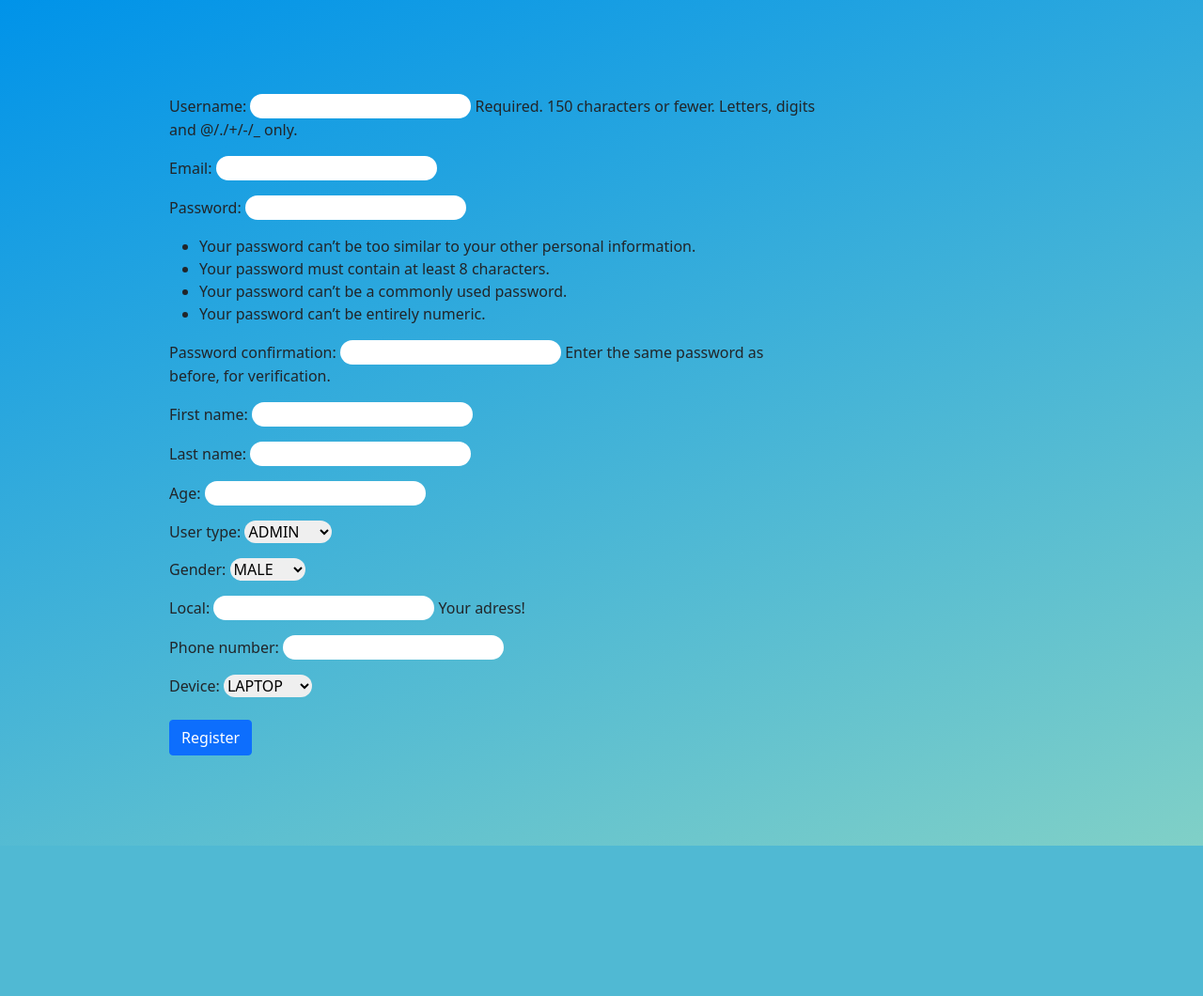
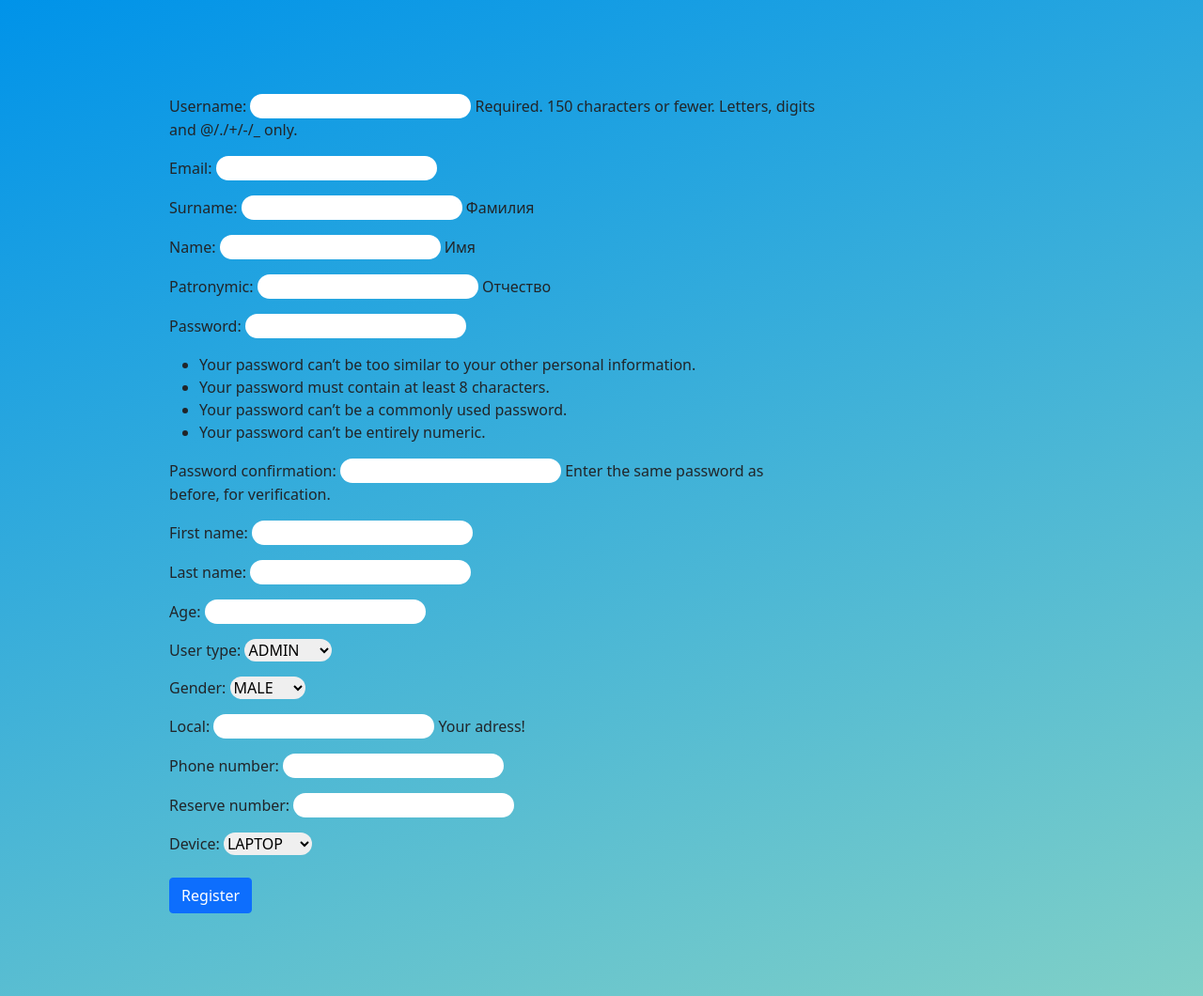
Before and after one commit to Almatov-Nurs/month_3, a Django app: page /register/ in a window 1280 px wide. Shown: the whole page at 94% size. Before the commit the page ends 900 px from the top, so only its background shows below. Run offline with Django 4.2, Linux system fonts and the light colour scheme; parts of the project's set-up code (start-up, migrations or seed data) failed here and were passed over; some libraries are stand-ins or nearby versions.

Commit message:
more new models

```diff
--- a/register_user/forms.py
+++ b/register_user/forms.py
@@ -41,6 +41,9 @@ class RegistrationForm(UserCreationForm):
         fields = (
             'username',
             'email',
+            'surname',
+            'name',
+            'patronymic',
             'password1',
             'password2',
             'first_name',
@@ -50,6 +53,7 @@ class RegistrationForm(UserCreationForm):
             'gender',
             'local',
             'phone_number',
+            'reserve_number',
             'device',
         )
     def save(self, commit=True):
--- a/register_user/models.py
+++ b/register_user/models.py
@@ -29,9 +29,13 @@ DEVICE_TYPE = (
 )
 
 class CustomUser(User):
+    surname = models.CharField(max_length=100,help_text='Фамилия', null=True)
+    name = models.CharField(max_length=100,help_text='Имя',null=True)
+    patronymic = models.CharField(max_length=100,help_text='Отчество',null=True)
     user_type = models.IntegerField(choices=USER_TYPE, verbose_name="тип пользователя", default=CLIENT)
     phone_number = models.CharField(max_length=100)
     age = models.IntegerField()
     gender = models.IntegerField(choices=GENDER_TYPE)
     local = models.CharField(max_length=255, null=True, help_text='Your adress!')
     device = models.IntegerField(choices=DEVICE_TYPE, verbose_name='Your device',null=True)
+    reserve_number = models.CharField(max_length=100, null=True)
--- a/templates/registration.html
+++ b/templates/registration.html
@@ -30,7 +30,7 @@
     }
 
     body {
-        height: 100vh;
+        height: 120vh;
         background-image: linear-gradient(160deg, #0093E9 0%, #80D0C7 100%);
     }
 </style>
```
Also changed, not shown: db.sqlite3, register_user/migrations/0006_customuser_name_customuser_patronymic_and_more.py (added), register_user/migrations/0007_customuser_reserve_number.py (added).
